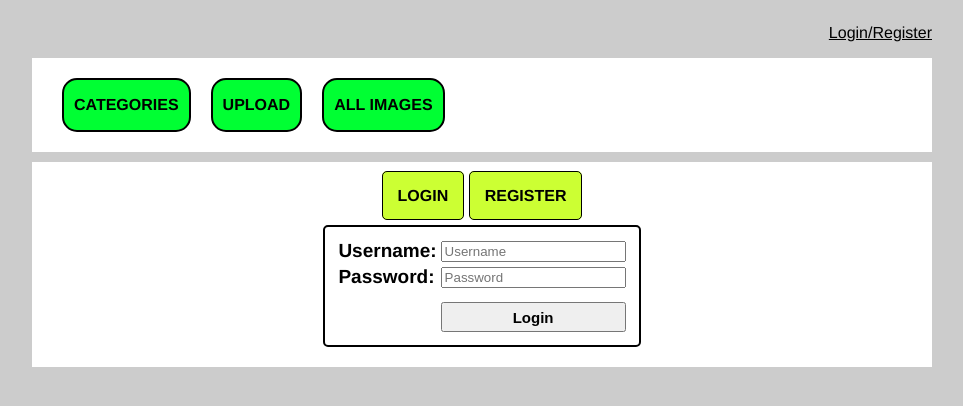
After one commit to gpuhalev/TaraSoft, a PHP site: page /login.php in a window 1280 px wide. The commit adds this page. Shown: the top 406 px of the page, without its empty margins (158-1121 px from the left). Run offline with PHP 8.4, Linux system fonts and the light colour scheme; some libraries are stand-ins or nearby versions.

Commit message:
Adding administration

```diff
--- a/image.php
+++ b/image.php
@@ -20,6 +20,10 @@
 
 <body>
 	<div id="wrapper">
+    	<div id="reg">
+        	<p align="right"><a href="login.php">Login/Register</a></p>
+        </div>
+
     	<div id="header">
         	<a href="index.php">
                 <div class="button">
--- a/index.php
+++ b/index.php
@@ -24,6 +24,9 @@
 
 <body>
 	<div id="wrapper">
+    	<div id="reg">
+        	<p align="right"><a href="login.php">Login/Register</a></p>
+        </div>
     	<div id="header">
         	<a href="index.php">
                 <div class="button">
--- /dev/null
+++ b/login.php
@@ -0,0 +1,110 @@
+
+
+<!DOCTYPE html PUBLIC "-//W3C//DTD XHTML 1.0 Transitional//EN" "http://www.w3.org/TR/xhtml1/DTD/xhtml1-transitional.dtd">
+<html xmlns="http://www.w3.org/1999/xhtml">
+<head>
+<meta http-equiv="Content-Type" content="text/html; charset=utf-8" />
+<title>Index</title>
+<link rel="stylesheet" type="text/css" href="style.css">
+<script type="text/javascript" src="https://ajax.googleapis.com/ajax/libs/jquery/1.4.4/jquery.min.js"></script>
+<script type="text/javascript">
+function toggleDiv(divId) {
+        $('.boxes').each(function(index) {
+          if ($(this).attr("id") == divId) {
+               $(this).show(200);
+          }
+          else {
+               $(this).hide(600);
+          }
+     });
+}
+</script>
+</head>
+
+<body>
+	<div id="wrapper">
+    	<div id="reg">
+        	<p align="right"><a href="login.php">Login/Register</a></p>
+        </div>
+
+    	<div id="header">
+        	<a href="index.php">
+                <div class="button">
+                    CATEGORIES
+                </div>
+            </a>
+
+            <a href="upload.php">
+                <div class="button">
+                    UPLOAD
+                </div>
+            </a>
+
+            <a href="image.php">
+                <div class="button">
+                    ALL IMAGES
+                </div>
+            </a>
+
+        </div>
+
+        <div id="main">
+
+            <div id="logreg">
+            	<a href="javascript:toggleDiv('Login')">LOGIN</a>
+                <a href="javascript:toggleDiv('Register')">REGISTER</a>
+            </div>
+
+            <div class="boxes" id="Login">
+                <form action="login.php" method="post">
+                     <table>
+                          <tr>
+                               <td><label for="username">Username: </label></td>
+                               <td><input type="text" name="user" id="username" placeholder="Username"></td>
+                          </tr>
+                          <tr>
+                               <td><label for="password">Password: </label></td>
+                               <td><input type="password" name="pass" id="password" placeholder="Password"></td>
+                          </tr>
+                          <tr>
+                            <td></td>
+                            <td align="right"><button type="submit" id="login_buton">Login</button></td>
+                          </tr>
+                     </table>
+                </form>
+            </div>
+
+            <div class="boxes" id="Register">
+                <form action="login.php" method="post">
+                     <table>
+                     	<tr>
+                               <td><label for="email">E-mail: </label></td>
+                               <td><input type="email" name="email" id="email" placeholder="E-mail"></td>
+                          </tr>
+                          <tr>
+                               <td><label for="username2">Username: </label></td>
+                               <td><input type="text" name="user" id="username2" placeholder="Username"></td>
+                          </tr>
+                          <tr>
+                               <td><label for="password2">Password: </label></td>
+                               <td><input type="password" name="pass" id="password2" placeholder="Password"></td>
+                          </tr>
+                          <tr>
+                               <td><label for="rep_password">Repeat password: </label></td>
+                               <td><input type="password" name="rep_pass" id="rep_password" placeholder="Repeat password"></td>
+                          </tr>
+                          <tr>
+                            <td></td>
+                            <td align="right"><button type="submit" id="register_buton">Register</button></td>
+                          </tr>
+                     </table>
+                </form>
+            </div>
+
+
+
+
+        </div>
+    </div>
+</body>
+</html>
--- a/style.css
+++ b/style.css
@@ -12,7 +12,13 @@ body{
 	overflow:hidden;
 }
 
+#reg{
+	float:left;
+	width:100%;
+}
+
 #header{
+	margin-top:0px;
 	float:left;
 	width:100%;
 	background-color:#ffffff;
@@ -98,3 +104,58 @@ a:hover{
 	width:50%;
 	text-align:right;
 }
+
+#reg a:hover{
+	color:#666;
+}
+
+form table{
+	border:2px solid black;
+	border-radius:5px;
+	padding:10px;
+	margin:0 auto;
+	font-weight:bold;
+	font-size:19px;
+}
+
+td button{
+	margin-top:10px;
+	width:100%;
+	height:30px;
+	font-size: 15px;
+	font-weight:bold;
+}
+
+td button:hover{
+	box-shadow: 0px 0px 15px #090;
+}
+
+#logreg{
+	margin-top:5px;
+	margin-bottom:20px;
+	text-align:center;
+}
+
+#logreg a{
+	font-size:16px;
+	padding:15px;
+	background:#CF3;
+	border:1px solid black;
+	border-radius:5px;
+	text-decoration:none;
+	font-weight:bold;
+}
+
+#logreg a:hover{
+	background:black;
+	color: #FFFFFF;
+}
+
+#logreg a:active{
+	background: black;
+	color:white;
+}
+
+#Register{
+	display:none;
+}
--- a/upload.php
+++ b/upload.php
@@ -34,6 +34,10 @@
 
 <body>
 	<div id="wrapper">
+    	<div id="reg">
+        	<p align="right"><a href="login.php">Login/Register</a></p>
+        </div>
+
     	<div id="header">
         	<a href="index.php">
                 <div class="button">
```
